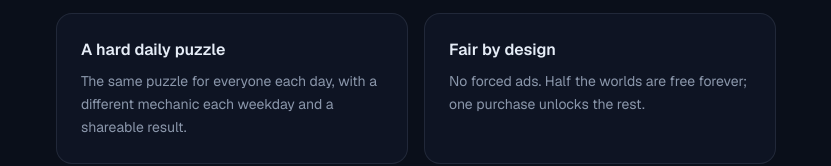
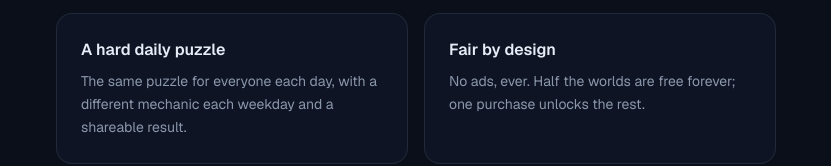
Before and after one commit to benscotthumphries/portfolio-ben, a Next.js app: page /tilt-and-tint in a window 1280 px wide. Shown: the part 906-1072 px from the top of the page, without its empty margins (224-1055 px from the left). Built offline with nearby package versions, Linux system fonts and the light colour scheme.

Commit message:
Tilt & Tint: no ads

```diff
--- a/app/tilt-and-tint/page.tsx
+++ b/app/tilt-and-tint/page.tsx
@@ -26,7 +26,7 @@ const features = [
   ["One swipe moves everything", "Tilt the board and every block slides until it hits something. Plan where they'll stop."],
   ["8 worlds, 240 levels", "Stones, sticky moss, mirror blocks that slide the opposite way, twins, and paint that mixes on collision."],
   ["A hard daily puzzle", "The same puzzle for everyone each day, with a different mechanic each weekday and a shareable result."],
-  ["Fair by design", "No forced ads. Half the worlds are free forever; one purchase unlocks the rest."],
+  ["Fair by design", "No ads, ever. Half the worlds are free forever; one purchase unlocks the rest."],
 ];
 
 const build = [
```
